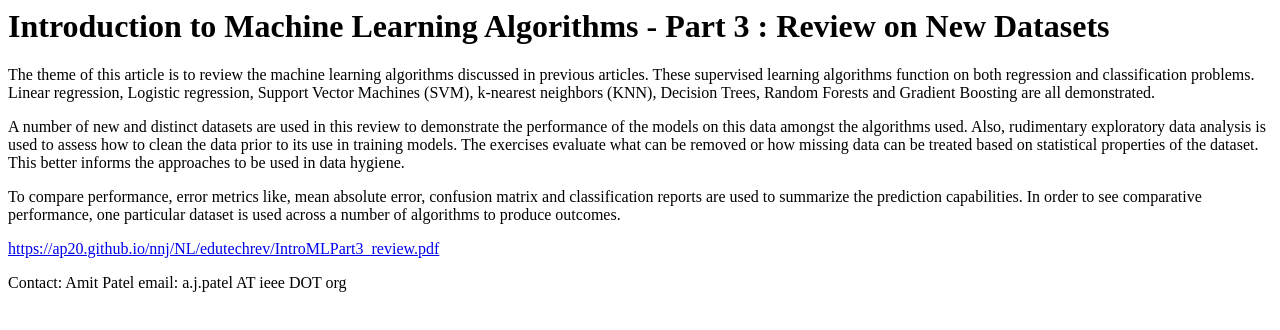
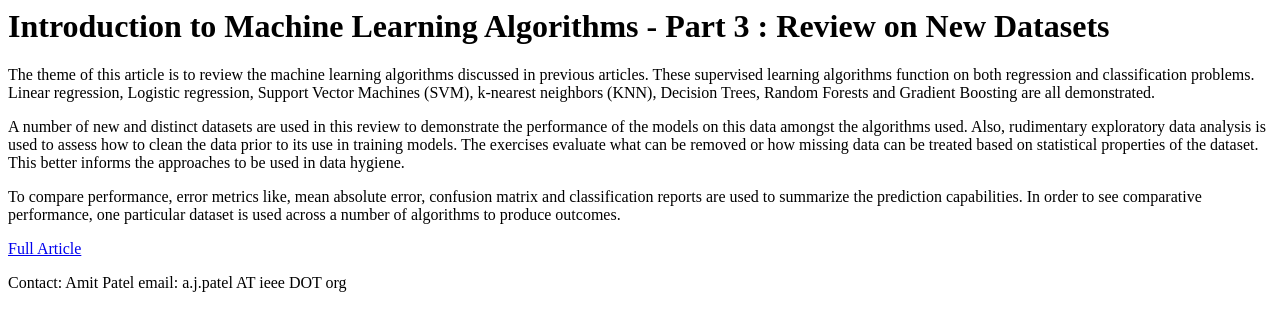
Before and after one commit to ap20/nnj, a plain HTML site: page docs/NL/edutechrev/IntroMLPart3_review_apatel.html in a window 1280 px wide. Drawn offline with Linux system fonts and the light colour scheme.

Commit message:
fixed url

```diff
--- a/docs/NL/edutechrev/IntroMLPart3_review_apatel.html
+++ b/docs/NL/edutechrev/IntroMLPart3_review_apatel.html
@@ -25,8 +25,8 @@ capabilities.  In order to see comparative performance, one particular
 dataset is used across a number of algorithms to produce outcomes.
 
 <P>
-<a href="Full Article">
-https://ap20.github.io/nnj/NL/edutechrev/IntroMLPart3_review.pdf</a>
+<a href="https://ap20.github.io/nnj/NL/edutechrev/IntroMLPart3_review.pdf">
+Full Article</a>
 
 <P>
 Contact: Amit Patel email: a.j.patel AT ieee DOT org
```
